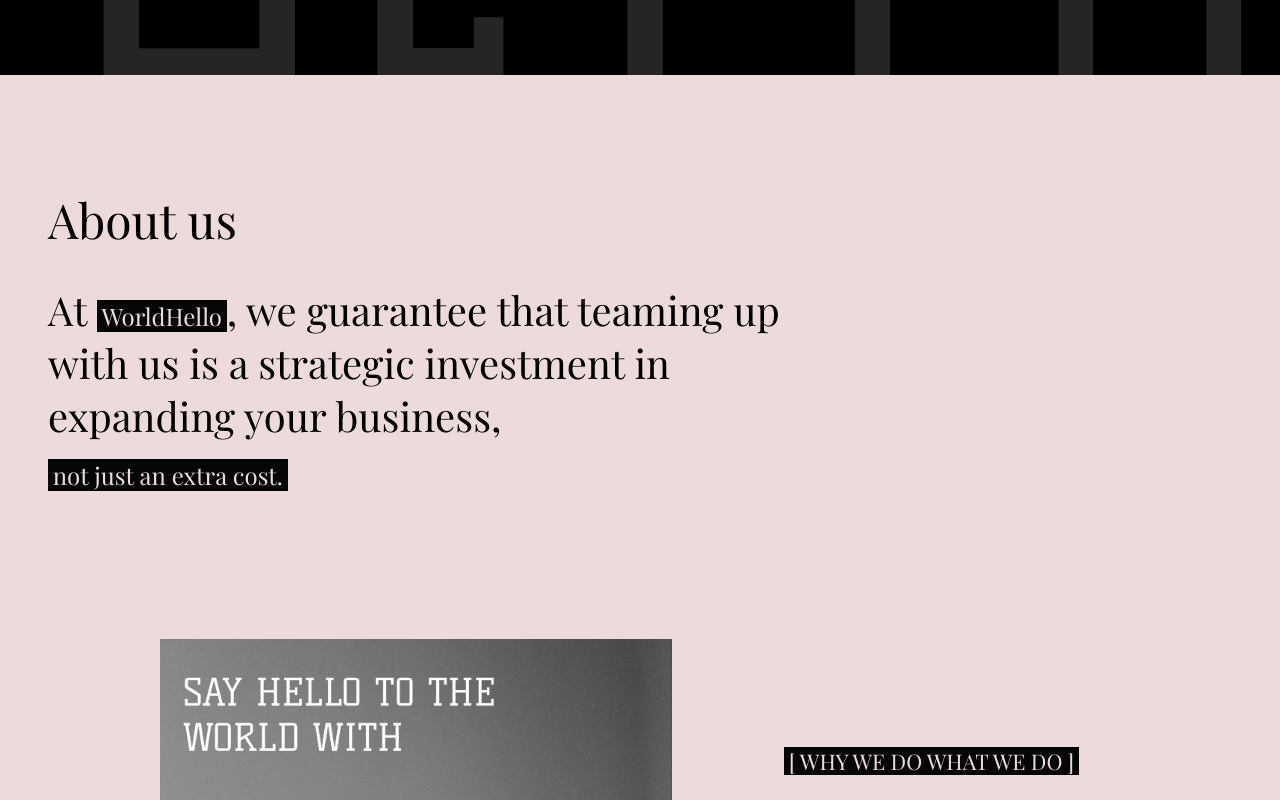
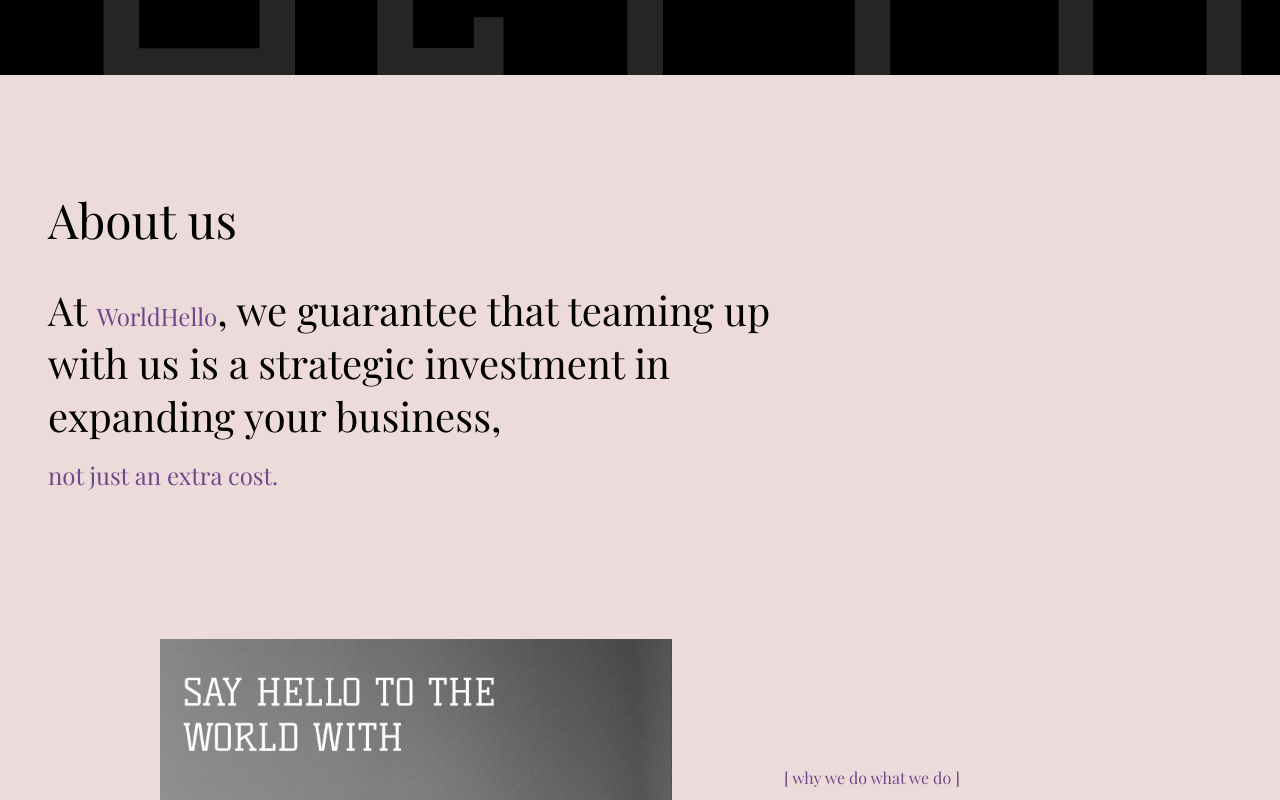
Before and after one commit to gtzjesus/WorldHello, a React (Vite) app: page / in a window 1280 px wide. Shown: the part 8101-8901 px from the top of the page. Built offline with nearby package versions, Linux system fonts and the light colour scheme; no server answers; the database is empty.

Commit message:
About section added + UI modifications

```diff
--- a/src/components/company/Company.jsx
+++ b/src/components/about/About.jsx
@@ -1,13 +1,33 @@
+// ------------------------------
+// File: About.js
+// ------------------------------
+// Description: React component showcasing about WorldHello.
+
+// ------------------------------
+// Imports
+// ------------------------------
+// This section has all necessary imports for this component.
+
 import styled from 'styled-components';
 import Button from '../../ui/buttons/Button';
 import LazyLoad from 'react-lazyload';
 
-const StyledCompany = styled.div`
+// ------------------------------
+// Styled Componenets
+// ------------------------------
+// This section has all CSS styles configured for every HTML element.
+
+const StyledAbout = styled.div`
+  // Code logic for arranging children
   display: flex;
   flex-direction: column;
   background-color: var(--color-tan);
   padding: var(--padding-large) var(--padding-medium);
 
+  // ------------------------------
+  // @Media Queries
+  // ------------------------------
+  // These are used for responsive design, for all screens we can modify the web application based on the screen size
   @media (min-width: 61.25em) {
     padding: var(--padding-large) var(--padding-xxlarge);
   }
@@ -24,16 +44,21 @@ const StyledCompany = styled.div`
 `;
 
 const Information = styled.div`
+  // Code logic for arranging children
   display: flex;
   flex-direction: column;
   gap: var(--gap-large);
 `;
 
 const Extra = styled.div`
+  // Code logic for arranging children
   display: flex;
   flex-direction: column;
   gap: var(--gap-large);
 
+  // ------------------------------
+  // @Media Queries
+  // ------------------------------
   @media (min-width: 78.15em) {
     padding-top: 35rem;
   }
@@ -44,16 +69,18 @@ const Extra = styled.div`
 `;
 
 const Intro = styled.div`
-  text-transform: uppercase;
-  color: var(--color-tan);
-  font-size: var(--font-xsmall);
-  background-color: var(--color-black);
-  padding: 0 var(--padding-xxsmall);
-  width: fit-content;
+  // Code logic to style div element
+  color: var(--color-purple);
+  font-size: var(--font-xxxsmall);
+  padding: var(--padding-small) 0;
 `;
 
 const Title = styled.span`
   font-size: var(--font-medium);
+
+  // ------------------------------
+  // @Media Queries
+  // ------------------------------
   @media (min-width: 61.25em) {
     font-size: var(--font-large);
   }
@@ -66,6 +93,9 @@ const Title = styled.span`
 const Description = styled.span`
   font-size: var(--font-small);
 
+  // ------------------------------
+  // @Media Queries
+  // ------------------------------
   @media (min-width: 61.25em) {
     font-size: var(--font-medium);
   }
@@ -76,11 +106,11 @@ const Description = styled.span`
 `;
 
 const Special = styled.a`
-  color: var(--color-tan);
-  font-size: var(--font-xsmall);
-  background-color: var(--color-black);
-  padding: 0 var(--padding-xxsmall);
+  color: var(--color-purple);
 
+  // ------------------------------
+  // @Media Queries
+  // ------------------------------
   @media (min-width: 61.25em) {
     font-size: var(--font-small);
   }
@@ -91,11 +121,14 @@ const Special = styled.a`
 `;
 
 const Img = styled.img`
-  // BLACK AND WHITE
+  // Code logic for black and white effect on image
   -webkit-filter: grayscale(100%);
   filter: grayscale(100%);
   padding: var(--padding-medium) 0;
 
+  // ------------------------------
+  // @Media Queries
+  // ------------------------------
   @media (min-width: 78.15em) {
     padding: var(--padding-xlarge);
     width: 40vw;
@@ -115,6 +148,9 @@ const Img = styled.img`
 const MiniDescription = styled.span`
   font-size: var(--font-xsmall);
 
+  // ------------------------------
+  // @Media Queries
+  // ------------------------------
   @media (min-width: 61.25em) {
     font-size: var(--font-small);
   }
@@ -123,11 +159,20 @@ const MiniDescription = styled.span`
     font-size: var(--font-medium);
   }
 `;
-function Company() {
+
+// ------------------------------
+// Component
+// ------------------------------
+// This section has our React Component which handles the  data
+
+function About() {
   return (
     <LazyLoad>
-      <StyledCompany>
+      {/* <!-- Main Container --> */}
+      <StyledAbout>
+        {/* <!-- Information Big Container --> */}
         <Information>
+          {/* <!-- All necessary info --> */}
           <Title>About us</Title>
           <Description>
             At <Special>WorldHello</Special>, we guarantee that teaming up with
@@ -135,11 +180,11 @@ function Company() {
             <br />
             <Special>not just an extra cost.</Special>
           </Description>
-          <Img src="/backgrounds/company.jpg" alt="Company"></Img>
+          <Img src="/backgrounds/company.jpg" alt="About"></Img>
         </Information>
+        {/* <!-- Extra Container to end --> */}
         <Extra>
           <Intro>[ why we do what we do ]</Intro>
-
           <MiniDescription>
             At WorldHello, our core is rooted in solving challenges and we take
             immense pride in our relentless pursuit of excellence.
@@ -149,13 +194,12 @@ function Company() {
             driven by our passion for delivering top-notch, high-performance
             websites.
           </MiniDescription>
-          <Button variation="fifth" size="small">
-            get in touch for free
-          </Button>
+          <Button>get in touch for free</Button>
         </Extra>
-      </StyledCompany>
+      </StyledAbout>
     </LazyLoad>
   );
 }
 
-export default Company;
+// Export reusable Component
+export default About;
--- a/src/components/contact/Contact.jsx
+++ b/src/components/contact/Contact.jsx
@@ -137,4 +137,5 @@ function Contact() {
   );
 }
 
+// Export reusable Component
 export default Contact;
--- a/src/pages/home/Home.jsx
+++ b/src/pages/home/Home.jsx
@@ -3,7 +3,7 @@ import Navigation from '../../components/navigation/Navigation';
 import NavigationWBackground from '../../components/navigation/NavigationWBackground';
 import Achievements from '../../components/achievements/Achievements';
 import Source from '../../components/source/Source';
-import Company from '../../components/company/Company';
+import About from '../../components/about/About';
 import Business from '../../components/business/Business';
 import Footer from '../../components/footer/Footer';
 import Faqs from '../../components/faqs/Faqs';
@@ -34,7 +34,7 @@ function Home() {
       <Business />
       <Faqs />
       <Contact />
-      <Company />
+      <About />
       <Footer />
     </>
   );
```
